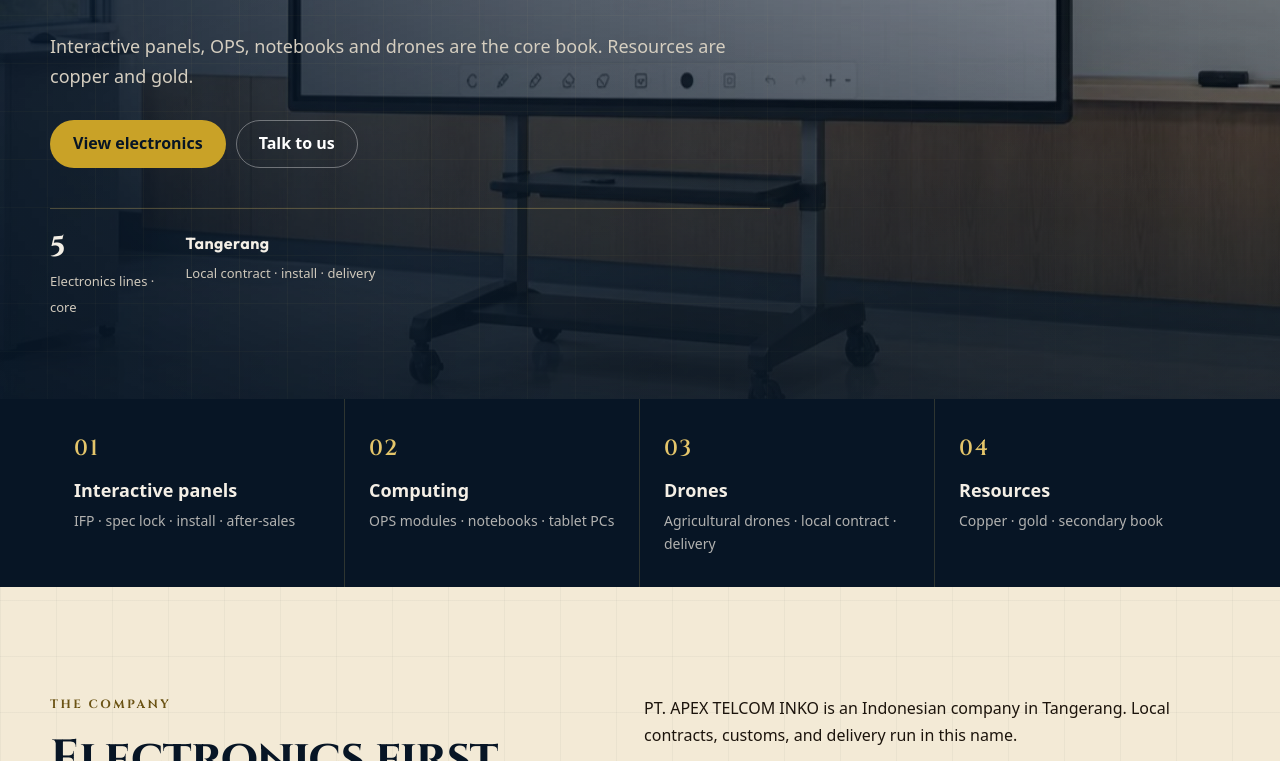
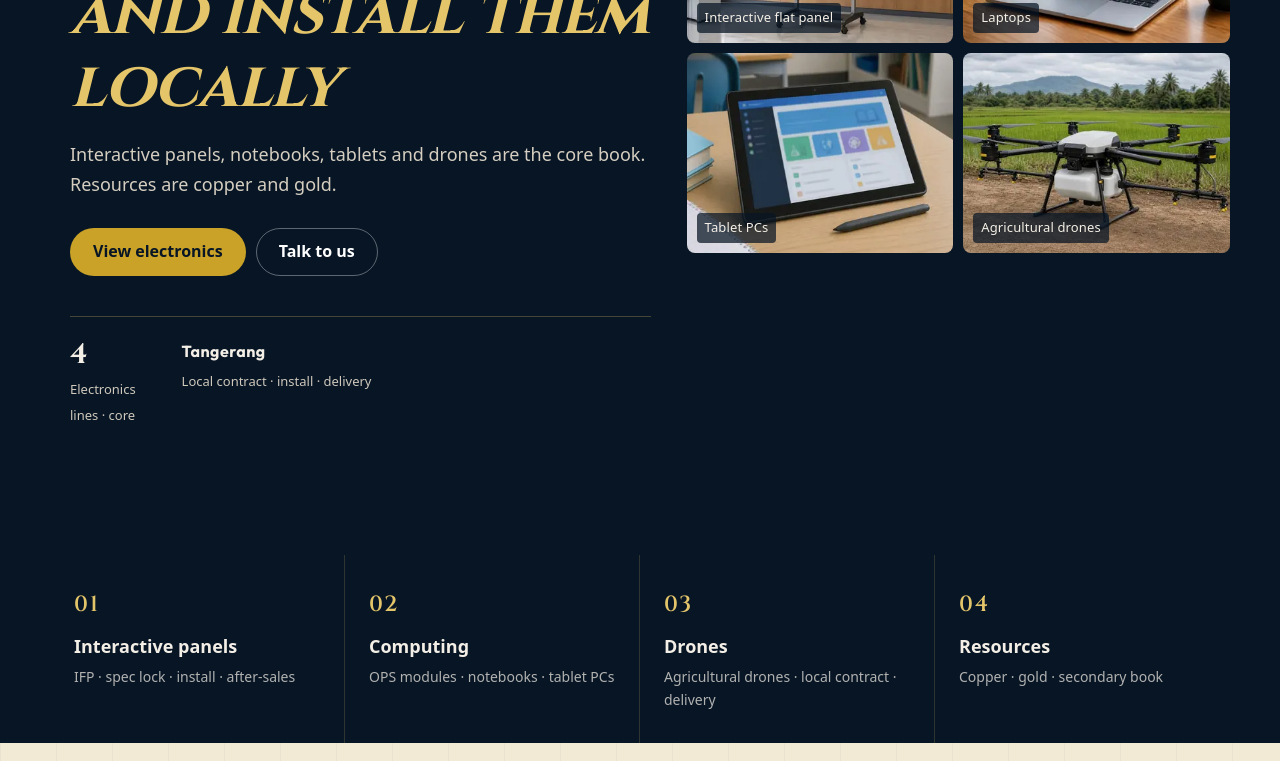
Before and after one commit to han4797-ctrl/apex, a plain HTML site: page index.html in a window 1280 px wide. Shown: the part 520-1281 px from the top of the page. Drawn offline with Linux system fonts and the light colour scheme; animation ran at ten frames a second; a web font is replaced by a local one.

Commit message:
Show the four electronics lines as a hero mosaic instead of one background photo.
Co-authored-by: Cursor <cursoragent@cursor.com>

```diff
--- a/css/styles.css
+++ b/css/styles.css
@@ -414,10 +414,51 @@ a[href^="mailto:"] {
   from { transform: rotate(0deg); }
   to { transform: rotate(360deg); }
 }
+.hero-split {
+  position: relative;
+  z-index: 2;
+  display: grid;
+  grid-template-columns: minmax(0, 1.05fr) minmax(280px, 0.95fr);
+  gap: 36px;
+  align-items: center;
+  min-height: 100svh;
+  padding-top: 108px;
+  padding-bottom: 48px;
+}
+.hero-mosaic {
+  display: grid;
+  grid-template-columns: 1fr 1fr;
+  gap: 10px;
+}
+.hero-mosaic figure {
+  position: relative;
+  margin: 0;
+  overflow: hidden;
+  border-radius: 8px;
+  aspect-ratio: 4 / 3;
+  background: #102033;
+}
+.hero-mosaic img {
+  width: 100%;
+  height: 100%;
+  object-fit: cover;
+  display: block;
+}
+.hero-mosaic figcaption {
+  position: absolute;
+  left: 10px;
+  bottom: 10px;
+  padding: 4px 8px;
+  border-radius: 4px;
+  background: rgba(7, 21, 37, 0.72);
+  color: #f4efe6;
+  font-size: 13px;
+  letter-spacing: 0.01em;
+}
 .hero-inner {
   position: relative;
   z-index: 2;
-  padding: 128px 0 56px;
+  padding: 0;
 }
 
 .eyebrow {
@@ -2525,6 +2566,16 @@ a[href^="mailto:"] {
   .hero-stats span { font-size: 13px; }
 }
 
+@media (max-width: 980px) {
+  .hero-split {
+    grid-template-columns: 1fr;
+    min-height: 0;
+    gap: 22px;
+    padding-top: 96px;
+    padding-bottom: 28px;
+  }
+  .hero-mosaic figure { aspect-ratio: 4 / 3; }
+}
 @media (max-width: 767px) {
   .hero {
     min-height: 0;
@@ -2540,7 +2591,7 @@ a[href^="mailto:"] {
     right: -22%;
     bottom: -30%;
   }
-  .hero-inner { padding: 92px 0 28px; }
+  .hero-inner { padding: 0; }
   .hero h1 { font-size: clamp(32px, 10vw, 42px); }
   .hero-cta { margin-top: 18px; }
   .hero-cta .btn { min-width: 0; }
--- a/index.html
+++ b/index.html
@@ -31,13 +31,12 @@
   <meta name="twitter:description" content="탄게랑에서 전자를 계약하고 설치까지 실행합니다. 자원은 서브입니다.">
   <meta name="twitter:image" content="https://apextelcom.com/assets/electronic-board.jpg">
   <link rel="icon" href="assets/favicon.svg" type="image/svg+xml">
-  <link rel="preload" as="image" type="image/webp" href="assets/opt/hero-ifp-1200.webp"
-        imagesrcset="assets/opt/hero-ifp-640.webp 640w, assets/opt/hero-ifp-900.webp 900w, assets/opt/hero-ifp-1200.webp 1200w" imagesizes="100vw">
+  <link rel="preload" as="image" type="image/webp" href="assets/opt/electronic-board-900.webp">
   <link rel="stylesheet" href="https://cdn.jsdelivr.net/gh/orioncactus/pretendard@v1.3.9/dist/web/static/pretendard.min.css">
   <link rel="preconnect" href="https://fonts.googleapis.com">
   <link rel="preconnect" href="https://fonts.gstatic.com" crossorigin>
   <link href="https://fonts.googleapis.com/css2?family=Cinzel:wght@600;700&family=Noto+Serif+KR:wght@600;700&family=Outfit:wght@500;600;700&display=swap" rel="stylesheet">
-  <link rel="stylesheet" href="css/styles.css?v=20261125c">
+  <link rel="stylesheet" href="css/styles.css?v=20261125d">
   <script type="application/ld+json">
   {
     "@context": "https://schema.org",
@@ -99,27 +98,21 @@
 
   <main id="main">
     <section class="hero" id="top">
-      <div class="hero-media" aria-hidden="true">
-        <picture>
-          <source type="image/webp" srcset="assets/opt/hero-ifp-640.webp 640w, assets/opt/hero-ifp-900.webp 900w, assets/opt/hero-ifp-1200.webp 1200w" sizes="100vw">
-          <img src="assets/electronic-board.jpg" alt="" width="1200" height="900" fetchpriority="high">
-        </picture>
-      </div>
-      <div class="hero-chart" aria-hidden="true"></div>
-      <div class="container hero-inner">
+      <div class="container hero-split">
+      <div class="hero-inner">
         <p class="eyebrow reveal" data-i18n="hero.eyebrow">PT. APEX TELCOM INKO · Tangerang</p>
         <h1 class="reveal">
           <span data-i18n="hero.title1">인도네시아에서 전자를 계약하고</span><br>
           <em data-i18n="hero.title2">현지에서 설치까지 실행합니다</em>
         </h1>
-        <p class="hero-lead reveal" data-i18n="hero.lead">전자칠판·OPS·노트북·드론이 본편입니다. 자원 서브는 구리와 금입니다.</p>
+        <p class="hero-lead reveal" data-i18n="hero.lead">전자칠판·노트북·태블릿·드론이 본편입니다. 자원 서브는 구리와 금입니다.</p>
         <div class="hero-cta reveal">
           <a class="btn btn-primary" href="#products" data-i18n="hero.cta1">전자 품목 보기</a>
           <a class="btn btn-ghost" href="#contact" data-i18n="hero.cta2">견적 상담</a>
         </div>
         <ul class="hero-stats reveal">
           <li>
-            <strong>5</strong>
+            <strong>4</strong>
             <span data-i18n="hero.s2">전자 품목 · 본편</span>
           </li>
           <li>
@@ -127,6 +120,37 @@
             <span data-i18n="hero.s1">현지 계약 · 설치 · 인도</span>
           </li>
         </ul>
+      </div>
+      <div class="hero-mosaic" aria-label="전자 본편">
+        <figure>
+          <picture>
+            <source type="image/webp" srcset="assets/opt/electronic-board-400.webp 400w, assets/opt/electronic-board-640.webp 640w, assets/opt/electronic-board-900.webp 900w, assets/opt/electronic-board-1200.webp 1200w" sizes="(min-width: 1024px) 22vw, 46vw">
+            <img src="assets/electronic-board.jpg" alt="전자칠판" width="1200" height="900" fetchpriority="high">
+          </picture>
+          <figcaption data-i18n="p.eboard.t">전자칠판</figcaption>
+        </figure>
+        <figure>
+          <picture>
+            <source type="image/webp" srcset="assets/opt/laptop-400.webp 400w, assets/opt/laptop-640.webp 640w, assets/opt/laptop-900.webp 900w, assets/opt/laptop-1200.webp 1200w" sizes="(min-width: 1024px) 22vw, 46vw">
+            <img src="assets/laptop.jpg" alt="노트북" width="1200" height="900" loading="eager">
+          </picture>
+          <figcaption data-i18n="p.laptop.t">노트북</figcaption>
+        </figure>
+        <figure>
+          <picture>
+            <source type="image/webp" srcset="assets/opt/tablet-400.webp 400w, assets/opt/tablet-640.webp 640w, assets/opt/tablet-900.webp 900w, assets/opt/tablet-1200.webp 1200w" sizes="(min-width: 1024px) 22vw, 46vw">
+            <img src="assets/tablet.jpg" alt="태블릿PC" width="1200" height="900" loading="eager">
+          </picture>
+          <figcaption data-i18n="p.tablet.t">태블릿PC</figcaption>
+        </figure>
+        <figure>
+          <picture>
+            <source type="image/webp" srcset="assets/opt/agricultural-drone-400.webp 400w, assets/opt/agricultural-drone-640.webp 640w, assets/opt/agricultural-drone-900.webp 900w, assets/opt/agricultural-drone-1200.webp 1200w" sizes="(min-width: 1024px) 22vw, 46vw">
+            <img src="assets/agricultural-drone.jpg" alt="농업용 드론" width="1200" height="800" loading="eager">
+          </picture>
+          <figcaption data-i18n="p.drone.t">농업용 드론</figcaption>
+        </figure>
+      </div>
       </div>
     </section>
 
@@ -2032,6 +2056,6 @@
     </div>
   </footer>
 
-  <script src="js/main.js?v=20261125b"></script>
+  <script src="js/main.js?v=20261125d"></script>
 </body>
 </html>
```
Also changed, not shown: js/main.js.
